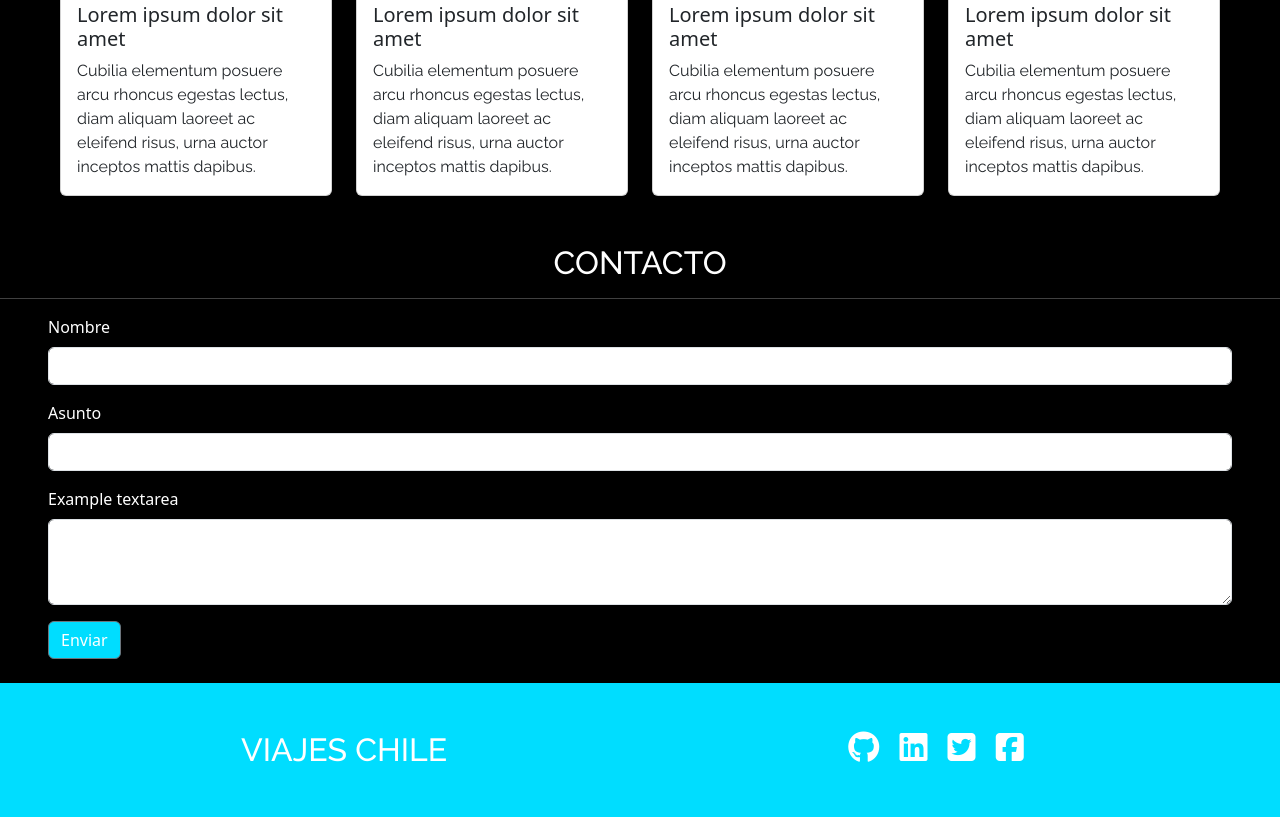
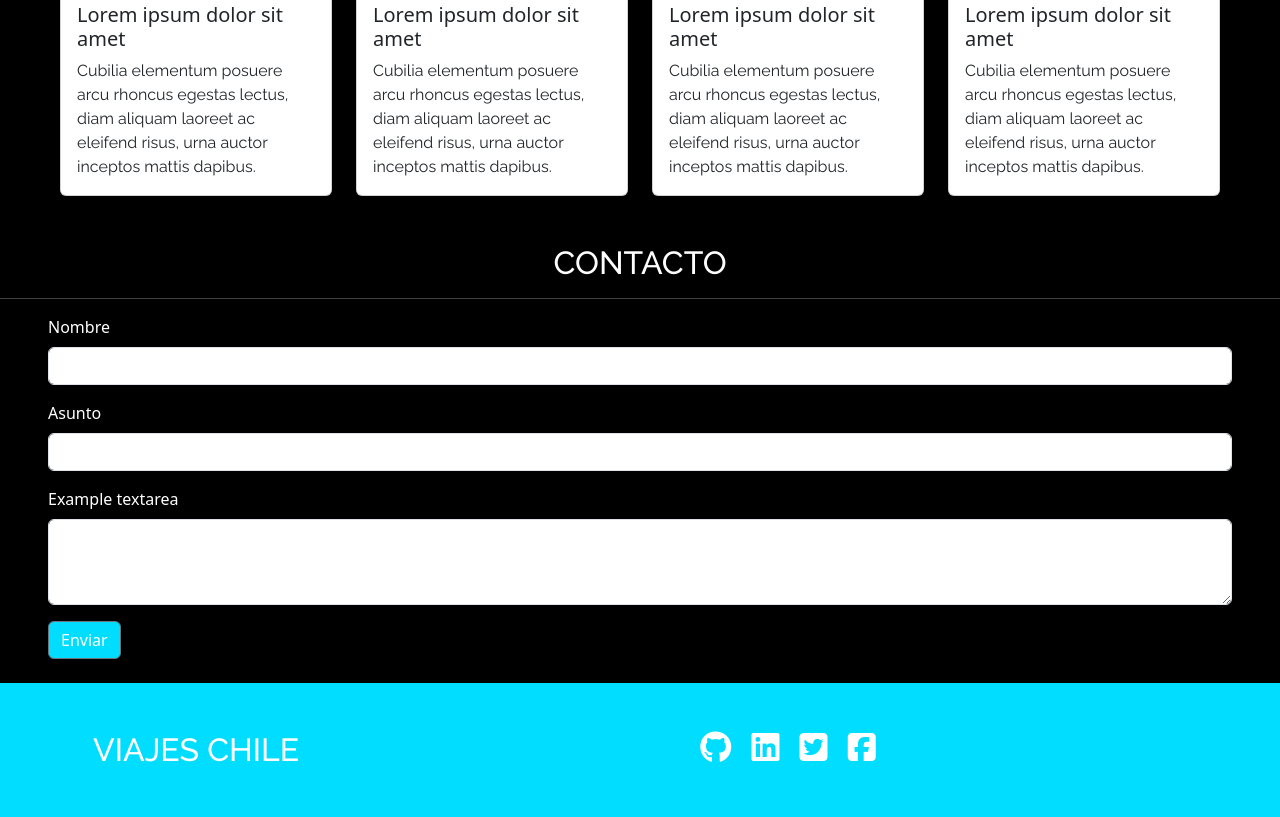
Before and after one commit to Riiloma/viaje, a plain HTML site: page index.html in a window 1280 px wide. Shown: the part 2031-2848 px from the top of the page. Drawn offline with nearby package versions, Linux system fonts and the light colour scheme.

Commit message:
ajustando tamaño de iconos del footer en version celular

```diff
--- a/index.html
+++ b/index.html
@@ -212,10 +212,10 @@
 
     <footer>
         <div class="row d-flex justify-content-center mx-5 ">
-            <div class="col-6">
+            <div class="col-6 col-sm-3 ">
                 <h2 class="text-center my-5">VIAJES CHILE</h2>
             </div>
-            <div class="col-6 text-center ">
+            <div class="col-6 col-sm-9 text-center ">
                 <a href=""><i class="fab fa-github mx-2 my-5"></i></a>
                 <a href=""><i class="fab fa-linkedin mx-2 my-5"></i></a>
                 <a href=""><i class="fab fa-twitter-square mx-2 my-5"></i></a>
```
